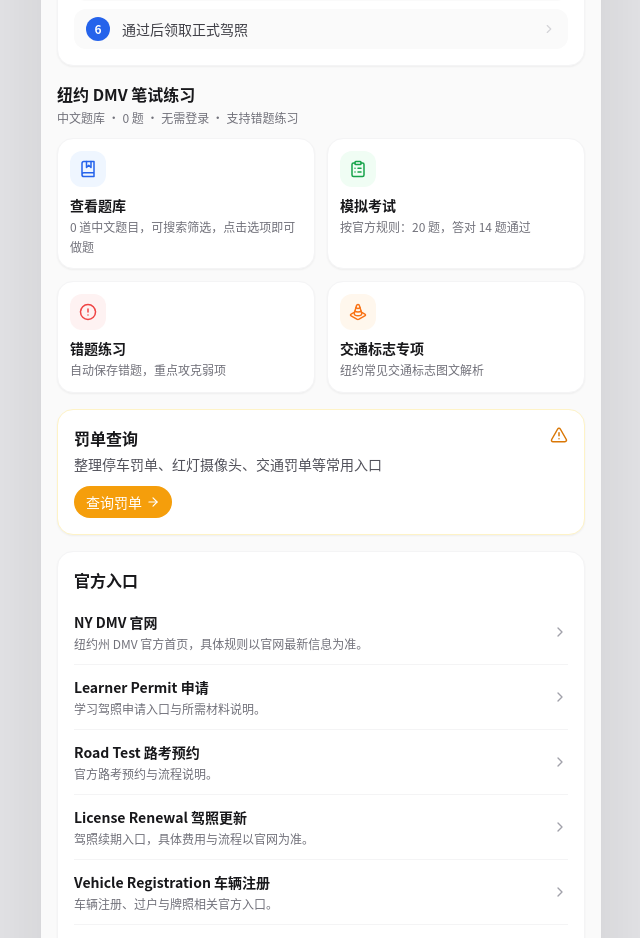
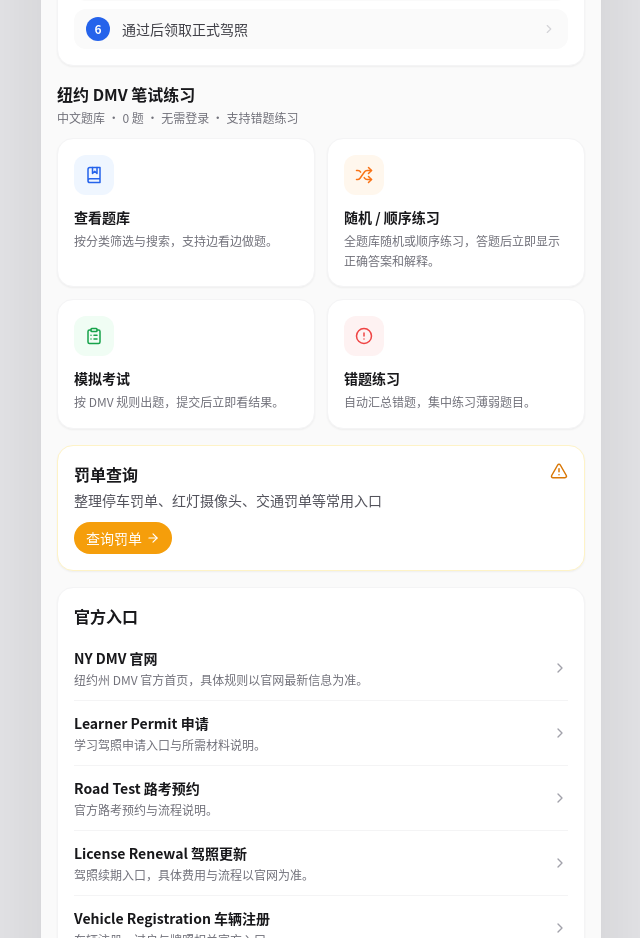
Before and after one commit to alititi-jackie/openaa-marketplace, a Next.js app: page /dmv in a window 1280 px wide. Shown: the part 960-1898 px from the top of the page, without its empty margins (319-959 px from the left). Built offline with nearby package versions, Linux system fonts and the light colour scheme; no server answers; the database is empty.

Commit message:
refactor(dmv): reuse shared NY practice entry cards on /dmv

```diff
--- a/app/dmv/page.tsx
+++ b/app/dmv/page.tsx
@@ -4,6 +4,7 @@
 import BackToTopButton from '@/components/BackToTopButton'
 import DmvShareButton from '@/components/dmv/DmvShareButton'
 import DmvLicenseProcessModal from '@/components/dmv/DmvLicenseProcessModal'
+import DmvPracticeEntryCards from '@/components/dmv/DmvPracticeEntryCards'
 import Link from 'next/link'
 import questionsData from '@/data/openaa-ny-dmv-questions-v1.json'
 import { useRef, useState } from 'react'
@@ -19,7 +20,7 @@
   BookMarked,
   ClipboardList,
   AlertCircle,
-  TrafficCone,
+  Shuffle,
 } from 'lucide-react'
 
 const ticketsLink = '/dmv/tickets'
@@ -28,31 +29,31 @@
 const dmvExamCards = [
   {
     title: '查看题库',
-    desc: `${questionCount} 道中文题目，可搜索筛选，点击选项即可做题`,
+    desc: '按分类筛选与搜索，支持边看边做题。',
     href: '/dmv/ny/questions',
     Icon: BookMarked,
-    color: 'blue',
+    colorClass: 'bg-blue-50 text-blue-600',
+  },
+  {
+    title: '随机 / 顺序练习',
+    desc: '全题库随机或顺序练习，答题后立即显示正确答案和解释。',
+    href: '/dmv/ny/quiz',
+    Icon: Shuffle,
+    colorClass: 'bg-orange-50 text-orange-500',
   },
   {
     title: '模拟考试',
-    desc: '按官方规则：20 题，答对 14 题通过',
+    desc: '按 DMV 规则出题，提交后立即看结果。',
     href: '/dmv/ny/mock-test',
     Icon: ClipboardList,
-    color: 'green',
+    colorClass: 'bg-green-50 text-green-600',
   },
   {
     title: '错题练习',
-    desc: '自动保存错题，重点攻克弱项',
+    desc: '自动汇总错题，集中练习薄弱题目。',
     href: '/dmv/ny/wrong-questions',
     Icon: AlertCircle,
-    color: 'red',
-  },
-  {
-    title: '交通标志专项',
-    desc: '纽约常见交通标志图文解析',
-    href: '/dmv/ny/sign-test',
-    Icon: TrafficCone,
-    color: 'orange',
+    colorClass: 'bg-red-50 text-red-500',
   },
 ]
 
@@ -211,29 +212,8 @@
         <section ref={practiceSectionRef} id="dmv-practice-section" className="mt-4">
           <h2 className="text-base font-bold text-zinc-900">纽约 DMV 笔试练习</h2>
           <p className="mt-1 text-xs text-zinc-500">中文题库 · {questionCount} 题 · 无需登录 · 支持错题练习</p>
-        <div className="mt-3 grid grid-cols-2 gap-3">
-          {dmvExamCards.map(({ title, desc, href, Icon, color }) => {
-            const colorMap: Record<string, string> = {
-              blue: 'bg-blue-50 text-blue-600',
-              green: 'bg-green-50 text-green-600',
-              red: 'bg-red-50 text-red-500',
-              orange: 'bg-orange-50 text-orange-500',
-            }
-            return (
-              <Link
-                key={title}
-                href={href}
-                className="rounded-2xl border border-zinc-100 bg-white p-3 shadow-sm transition-transform active:scale-[0.98]"
-              >
-                <div className={`inline-flex h-9 w-9 items-center justify-center rounded-xl ${colorMap[color]}`}>
-                  <Icon size={18} />
-                </div>
-                <p className="mt-2 text-sm font-bold text-zinc-900">{title}</p>
-                <p className="mt-0.5 text-xs text-zinc-500 leading-relaxed">{desc}</p>
-              </Link>
-            )
-          })}
-        </div>
+
+          <DmvPracticeEntryCards cards={dmvExamCards} className="mt-3 grid grid-cols-2 gap-3" />
         </section>
 
         <section className="mt-4 grid gap-3">
```
Lines whose indentation alone changed are shown as unchanged.
